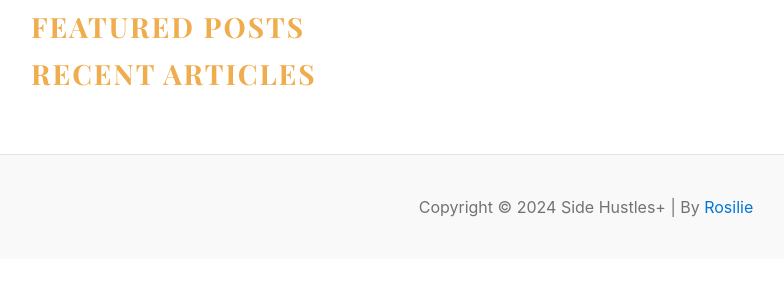
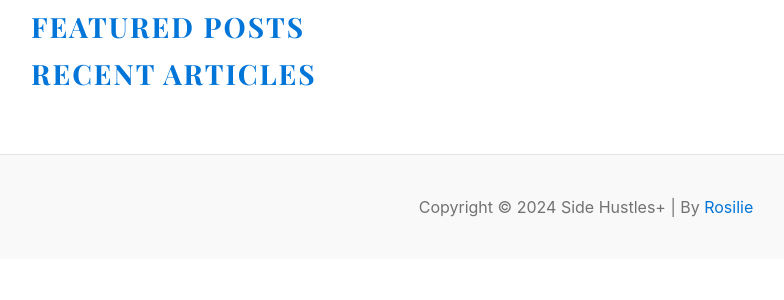
Before and after one commit to RosyCodes/Django-blog, a Django app: page / in a window 1280 px wide. Shown: the part 111-411 px from the top of the page, without its empty margins (54-838 px from the left). Run offline with Django 4.2, Linux system fonts and the light colour scheme; data that the repository does not hold is empty.

Commit message:
Primary color set on labels

```diff
--- a/templates/blogs.html
+++ b/templates/blogs.html
@@ -16,7 +16,7 @@
                     <div class="text-muted fst-italic mb-2">Posted on {{ single_post.created_at }} by
                         {{single_post.author|title}}</div>
                     <!-- Post category-->
-                    <a class="badge bg-warning text-decoration-none text-light" href="#!">{{single_post.category}}</a>
+                    <a class="badge bg-primary text-decoration-none text-light" href="#!">{{single_post.category}}</a>
                 </header>
                 <!-- Preview image figure-->
                 <figure class="mb-4"><img class="img-fluid rounded" src="{{single_post.featured_image.url}}"
--- a/templates/home.html
+++ b/templates/home.html
@@ -18,7 +18,7 @@
 {% endfor %}
 
 <!-- Listing Other Featured Posts-->
-<h3 class="text-uppercase text-warning" style="letter-spacing: 2px">Featured Posts</h3>
+<h3 class="text-uppercase text-primary" style="letter-spacing: 2px">Featured Posts</h3>
 <div class="row mb-2">
     {% for post in featured_posts %}
     <!-- skips the first featured post-->
@@ -38,7 +38,7 @@
 
 </div>
 
-<h3 class="text-uppercase text-warning" style="letter-spacing: 2px">Recent Articles</h3>
+<h3 class="text-uppercase text-primary" style="letter-spacing: 2px">Recent Articles</h3>
 <main role="main" class="container p-0">
     <div class="row">
         <div class="col-md-8 blog-main">
--- a/templates/posts_by_category.html
+++ b/templates/posts_by_category.html
@@ -2,7 +2,7 @@
 
 {% block content %}
 <!-- Listing Other Featured Posts-->
-<h3 class="text-uppercase text-warning" style="letter-spacing: 2px">Category : {{ category.category_name }}
+<h3 class="text-uppercase text-primary" style="letter-spacing: 2px">Category : {{ category.category_name }}
 </h3>
 <div class="row mb-2">
     {% if posts %}
```
